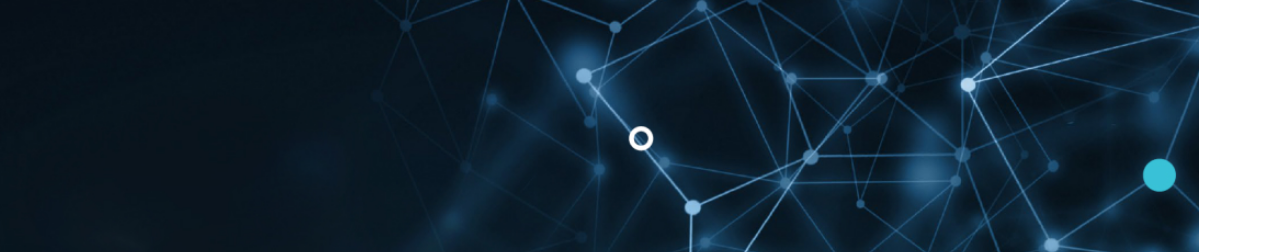
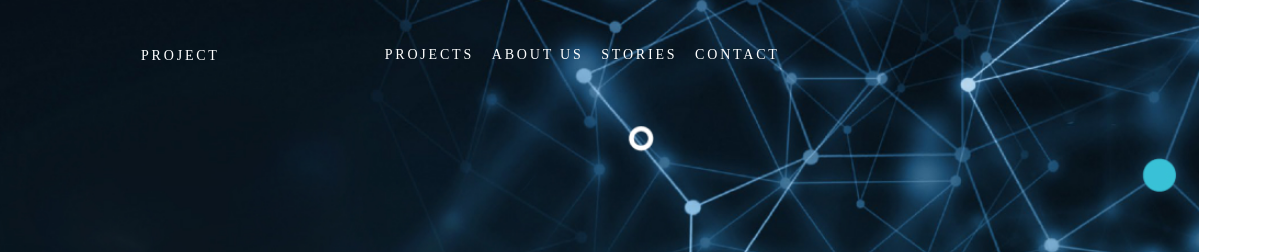
Before and after one commit to AlanSamaSM/CSS-Flex-Grid-Hometask, a plain HTML site: page css task/index.html in a window 1280 px wide. Shown: the top 252 px of the page. Drawn offline with Linux system fonts and the light colour scheme.

Commit message:
1st commit

```diff
--- a/css task/CSS/style.css
+++ b/css task/CSS/style.css
@@ -1,6 +1,60 @@
 * {
     margin: 0px;
 }
+
+a {
+    text-decoration: none;
+}
+
+header{
+    display: flex;
+    justify-content: left;
+    position: absolute;
+    width: 651px;
+    height: 26px;
+    left: 257px;
+    top: 45px;
+    column-gap: 165px;
+}
+
+/* ----------------- Header layout -------------*/
+
+.navbar{
+    padding: 0px;
+    list-style-type: none;
+    display: flex;
+    width: 395px;
+    height: 22px;
+    justify-content: space-between;
+}
+
+header 	a {
+    color: #EEEEEE;
+    font-family: 'Source Sans Pro';
+    font-style: normal;
+    font-weight: 400;
+    font-size: 14px;
+    line-height: 16px;
+    letter-spacing: 0.2em;
+    text-transform: uppercase;
+
+color: #FFFFFF;
+}
+
+.ProTitle {
+    font-family: 'Source Sans Pro';
+    font-style: normal;
+    font-weight: 600;
+    font-size: 20px;
+    line-height: 16px;
+    letter-spacing: 0.1em;
+    text-transform: uppercase;
+    color: #FFFFFF;
+
+}
+
+
+
 
 .first-part{
     background-image: url("lines.jpg");
--- a/css task/index.html
+++ b/css task/index.html
@@ -1,24 +1,27 @@
 <!DOCTYPE html>
+
 <html lang="en">
-<head>
+  <head>
     <meta charset="UTF-8">
     <meta http-equiv="X-UA-Compatible" content="IE=edge">
     <meta name="viewport" content="width=device-width, initial-scale=1.0">
     <title>Document</title>
     <link rel="stylesheet" href="CSS/style.css">
-</head>
-<body>
-  <!--<header>
-    <p><a href="">Project</a></p>
-    <ul class = "navbar">
-      <li><a href="">Projects</a></li>
-      <li><a href="">About us</a></li>
-      <li><a href="">Stories</a></li>
-      <li><a href="">Contact</a></li>
-    </ul>
-    </header>-->
+  </head>
 
+  <body>
     <div class="first-part">
+
+      <header>
+        <p class = "ProTitle"><a href="nav">Project</a></p>
+        <ul class = "navbar">
+          <li><a href="nav">Projects</a></li>
+          <li><a href="nav">About us</a></li>
+          <li><a href="nav">Stories</a></li>
+          <li><a href="nav">Contact</a></li>
+        </ul>
+      </header>
+
       <div id = "hero-block">
         <img class = "hero_logo" src="assets/LogoIcon.svg" width="63" height="63" alt="">
         <h1> Your Headline <br> Here </h1>
@@ -42,12 +45,16 @@
         <h3> Duis aute irure dolor in <br> reprehenderit in voluptate velit esse<br> cillum dolore eu fugiat nulla </h3>
       </div>
     </div> <!--Third part of the page -->
+
     <footer id = footer>
+
       <div class = "footer-logo">
         <img src="assets/LogoIcon.svg" width="20" height="20" alt="">
         <p>Project</p>
       </div>
-    <p class="footertext"> 123 Street,<br>Anytown, USA 12345<br>hello@website.com<br>© 2021 Project. All rights reserved</p>
+
+      <p class="footertext"> 123 Street,<br>Anytown, USA 12345<br>hello@website.com<br>© 2021 Project. All rights reserved</p>
+
     </footer>
   </body>
 </html>
```
